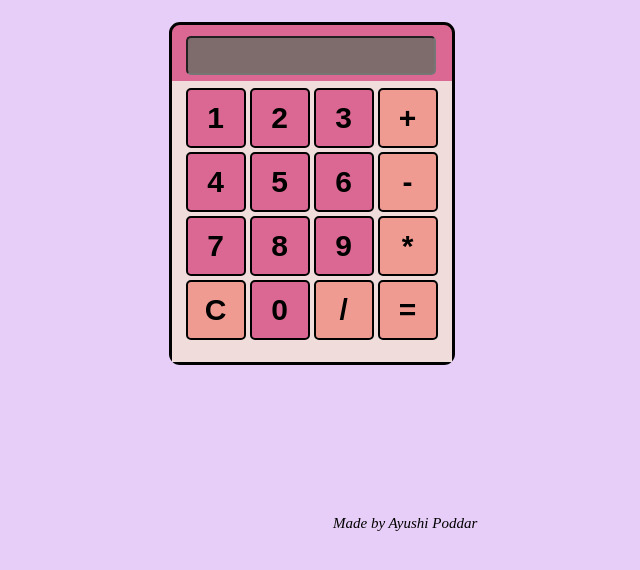
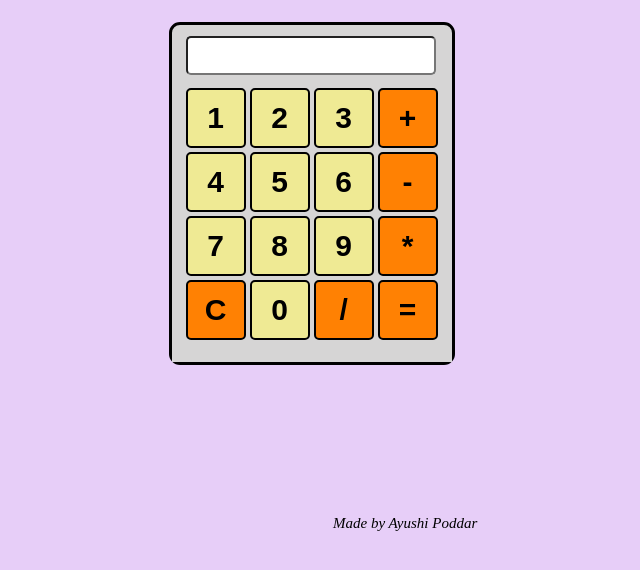
Before and after one commit to SHADOW04985/Calculator-Grid, a plain HTML site: page index.html in a window 1280 px wide. Shown: the part 132-702 px from the top of the page, without its empty margins (345-985 px from the left). Drawn offline with Linux system fonts and the light colour scheme.

Commit message:
initial commit

```diff
--- a/style.css
+++ b/style.css
@@ -16,7 +16,7 @@ h1 {
 }
 
 .main {
-    background-color: #db6892;
+    background-color: rgb(214, 213, 213);
     width: 280px;
     border: 3px solid black;
     border-radius: 11px;
@@ -30,7 +30,7 @@ h1 {
     justify-content: right;
     flex-wrap: wrap;
     padding: 3%;
-    background-color: rgb(126, 107, 107);
+    background-color: rgb(255, 255, 255);
     width: 230px;
     height: 19px;
     margin: 2%;
@@ -41,7 +41,7 @@ h1 {
 }
 
 .button {
-    background-color: rgb(241, 220, 220);
+    background-color: rgb(214, 213, 213);
     justify-content: center;
     padding: 5px;
     flex-wrap: wrap;
@@ -54,7 +54,7 @@ h1 {
 .btn {
     border: 2px solid black;
     margin: 2px;
-    background-color:#db6892;
+    background-color:#efea94;
     border-radius: 5px;
     cursor: pointer;
     font-weight: bold;
@@ -69,12 +69,12 @@ h1 {
 }
 
 #opp:hover {
-    box-shadow:0 0 10px 0 #f76cb4;
+    box-shadow:0 0 10px 0 ;
     font-size: 275%;
 }
 
 #opp {
-    background-color: #ef9b91;
+    background-color: #ff8103;
 }
 footer{
     margin-left : 670px;
```
